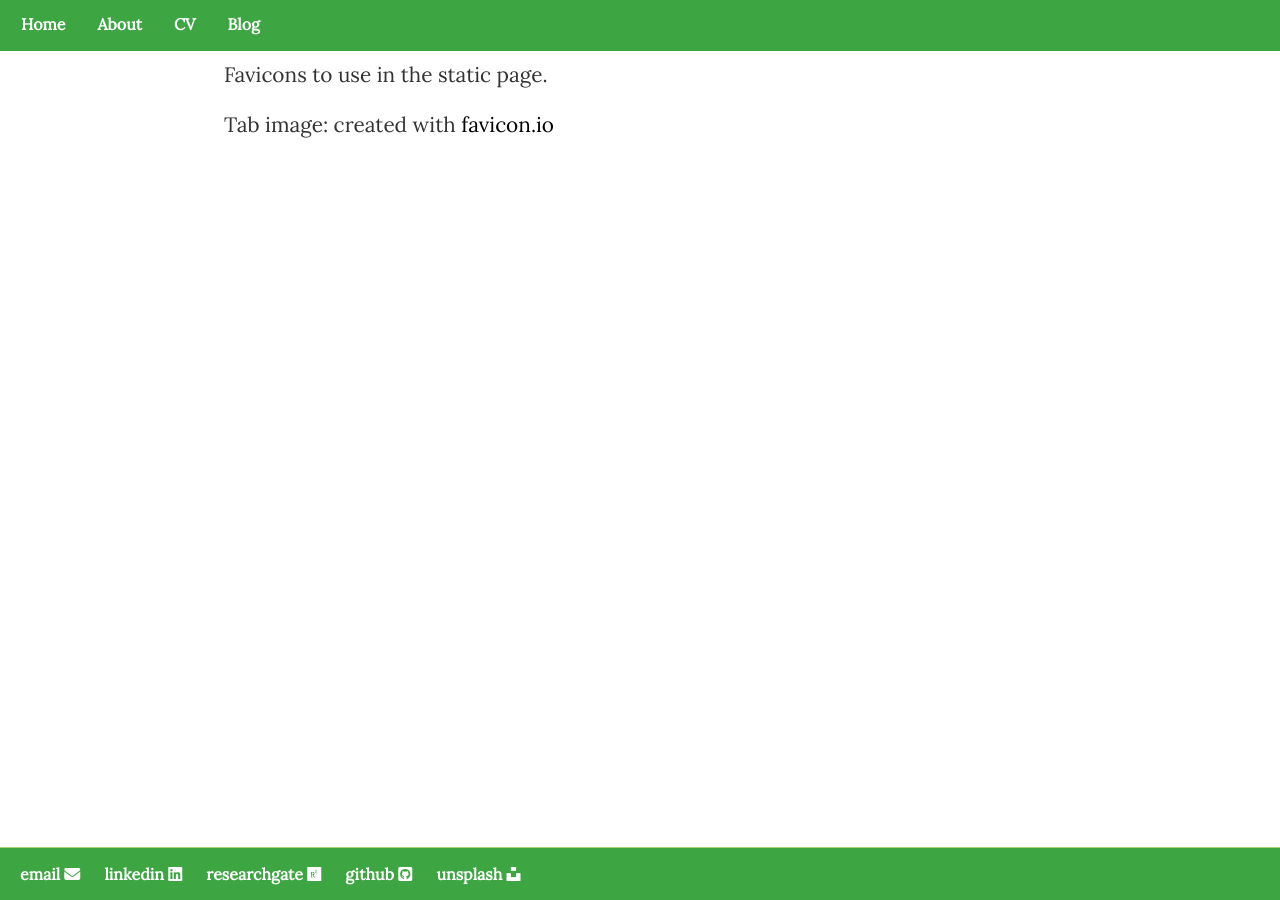
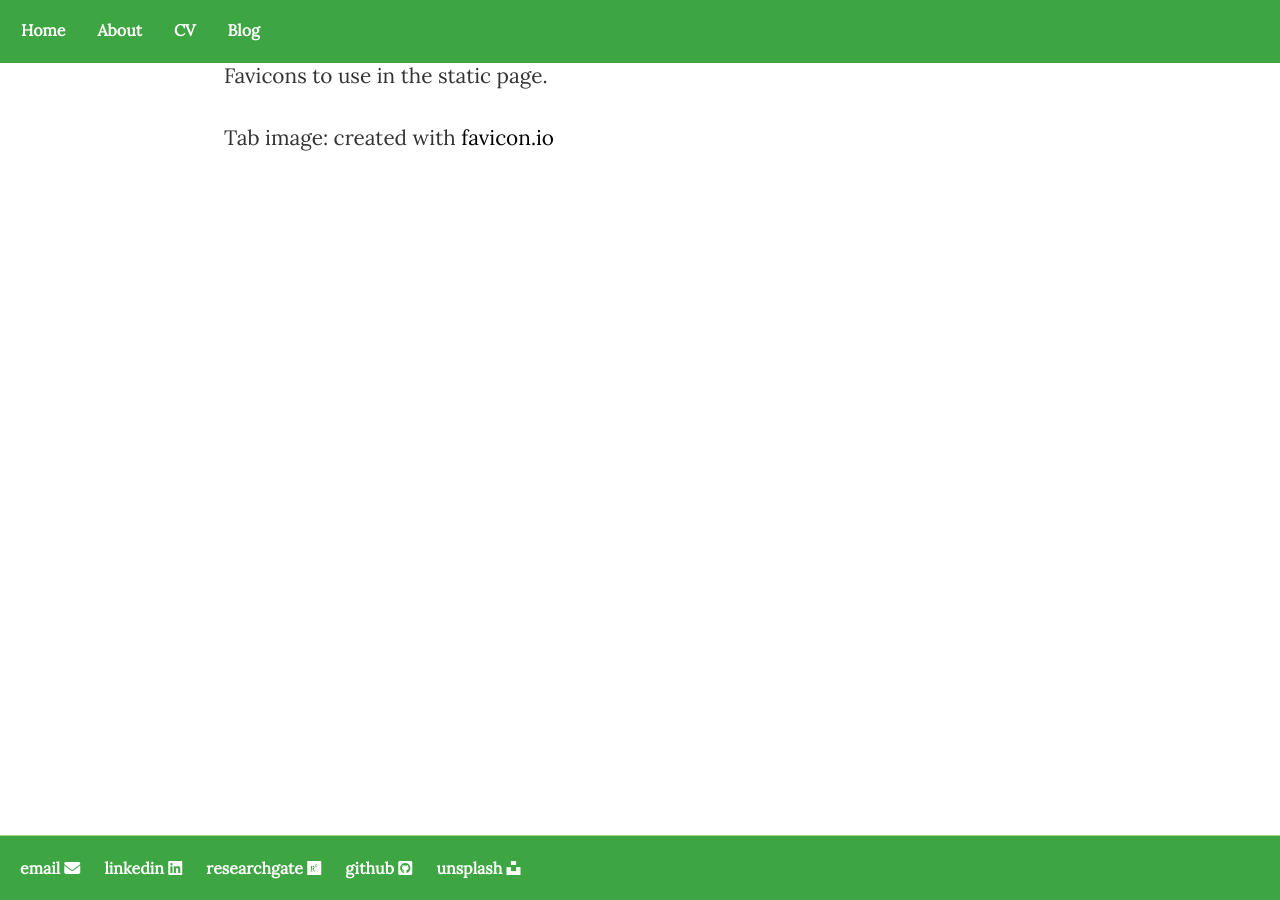
Before and after one commit to finerbrighterlighter/finerbrighterlighter.github.io, a Jekyll site: the page built from icon/readme.md, in a window 1280 px wide. Built offline with Jekyll 4.4.1, drawn with Linux system fonts in a browser that asks for light colours; nearby versions of some CDN libraries; our own code applies the rules of GitHub Pages for plain Markdown files.

Commit message:
Update main.css

```diff
--- a/css/main.css
+++ b/css/main.css
@@ -7,6 +7,8 @@ body {
     width: 65%;
     background-color: white;
     color: black;
+    line-height: 32px;   /* within paragraph */
+    margin-bottom: 30px; /* between paragraphs */
 }
 
 .topnav {
@@ -84,7 +86,8 @@ h3 {
 
 p {
     font-size: 1.3em;
-    line-height: 1.4em;
+    line-height: 32px;   /* within paragraph */
+    margin-bottom: 30px; /* between paragraphs */
     text-align: justify;
     text-justify: inter-word;
     color: #333;
```
